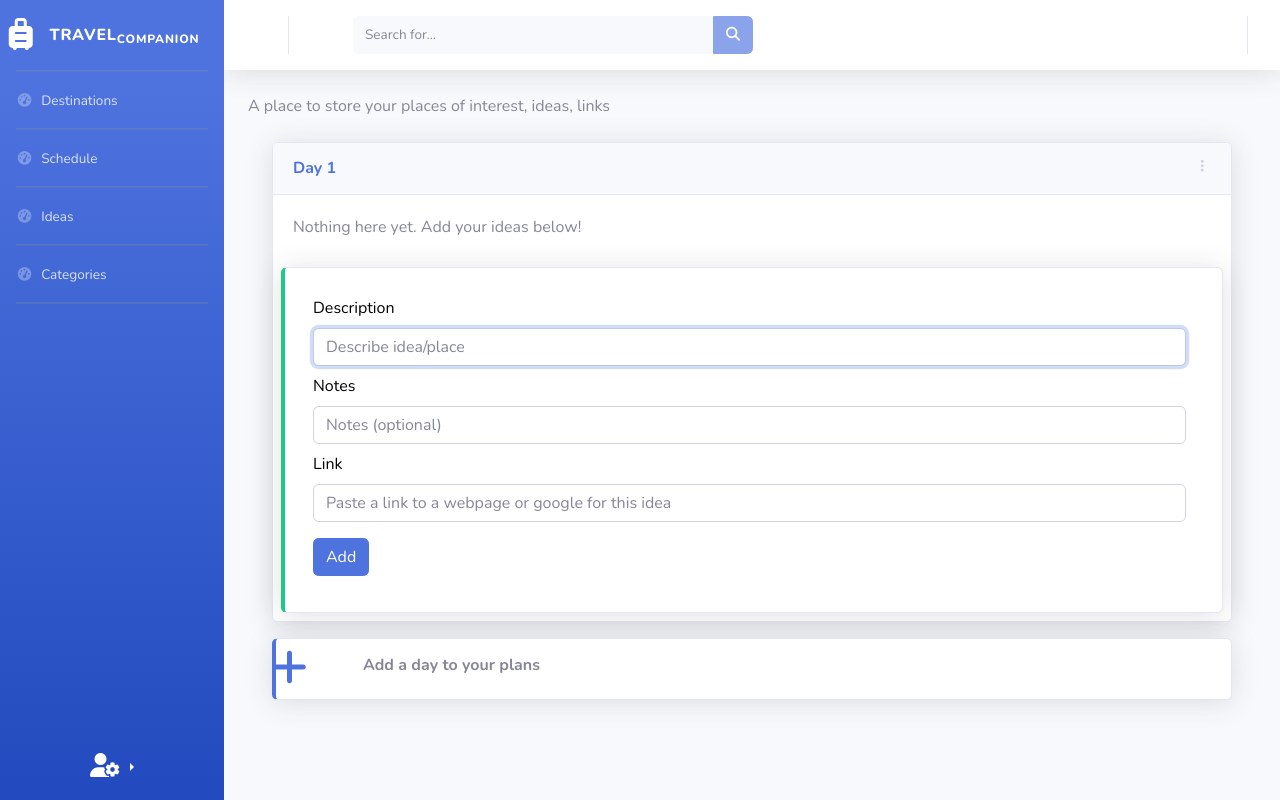
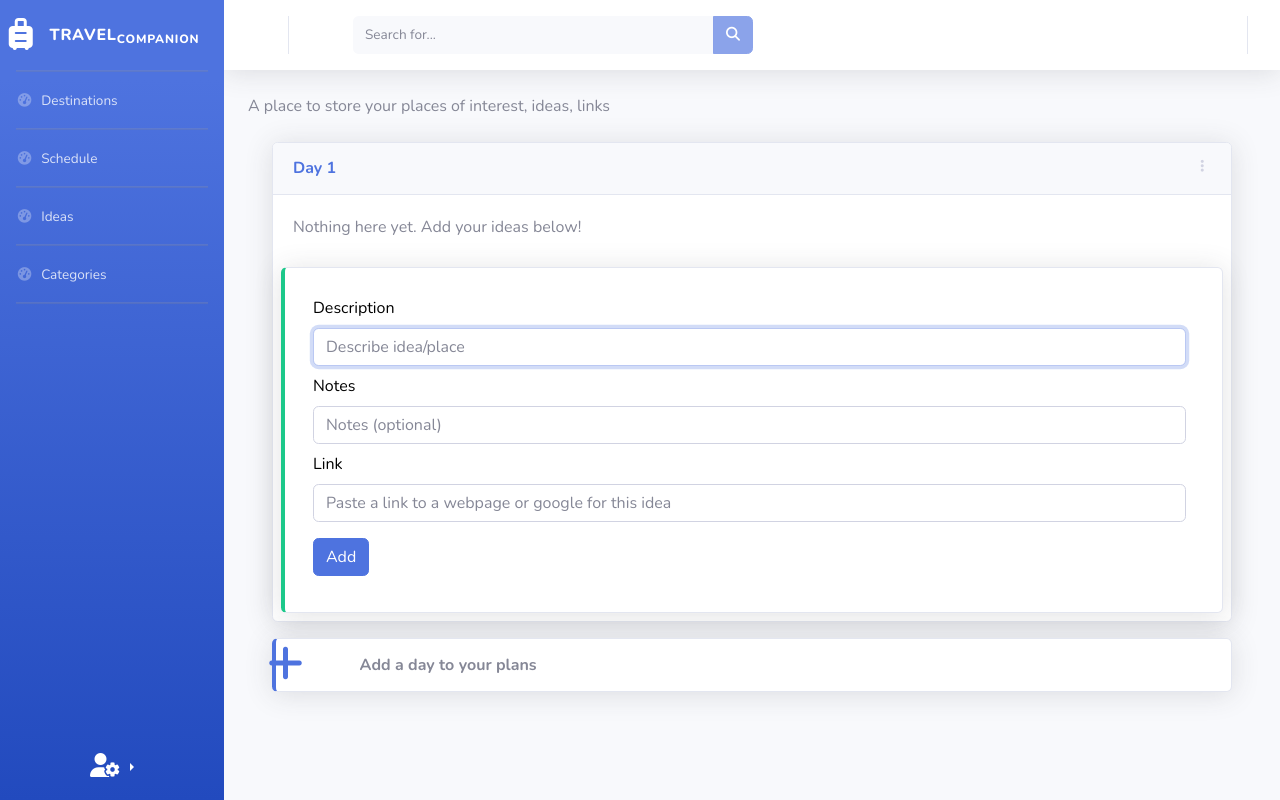
Before and after one commit to Hevsy/Travel-Companion, a Flask app: template app/templates/ideas.html in a window 1280 px wide. Run offline with Flask 3, Linux system fonts and the light colour scheme; the template is opened without the code that fills it, so the values that code supplies are empty; some libraries are stand-ins or nearby versions.

Commit message:
ideas.html looks okeish

```diff
--- a/app/templates/ideas.html
+++ b/app/templates/ideas.html
@@ -54,7 +54,7 @@ Ideas
             <div class="card-body">
                 {% for item in group %}
                 <div class="card shadow-sm btn2 btn-light no-gutters align-content-start m-1 p-1">
-                    <div class="row ">
+                    <div class="row align-items-center">
                         <div class="col my-1 font-weight-bold text-gray-800">{{ item['description'] or ''}}
                         </div>
                         <div class="col my-1 small text-gray-600">{{ item['notes'] or ''}}</div>
@@ -74,14 +74,14 @@ Ideas
                 </div>
                 {% endfor %}
                 <div class="col">
-                    <div class="row">
+                    <div class="row align-items-center">
                         <a href="#"
-                            class="btn col-auto btn-light btn-sm card border-left-primary shadow my-1 mx-1 p-1 align-self-start">
+                            class="btn col-auto btn-light btn-sm card border-left-success shadow my-1 mx-1 p-1 align-self-start">
                             <div class="card-body py-1 pl-1">
                                 <div class="row no-gutters align-items-center justify-content-start">
                                     <div class="col-auto align-items-center mr-4 mx-2">
                                         <div class="row h1 font-weight-bold text-primary text-capitalize mb-1">
-                                            <div class="fa-solid fa-plus fa-2xs"></div>
+                                            <div class="text-success fa-solid fa-plus fa-2xs"></div>
                                         </div>
                                     </div>
                                     <div class="col-auto align-self-start">
@@ -157,14 +157,14 @@ Ideas
 <div class="col">
     <!-- Card-button for adding a day -->
     <a href="#" class="btn btn-light btn-lg card border-left-primary shadow my-3 justify-content-start p-0">
-        <div class="card-body p-1">
-            <div class="row no-gutters align-items-center justify-content-start align-self-start">
+        <div class="card-body p-0 align-items-center">
+            <div class="row no-gutters align-items-center justify-content-start align-self-start p-0">
                 <div class="col-1 align-items-center mr-0 p-0">
                     <div class="row p-0 h1 font-weight-bold text-primary text-capitalize mb-1">
                         <div class="p-1 text-xl-left fa-solid fa-plus fa-l"></div>
                     </div>
                 </div>
-                <div class="col h6 align-items-center justify-content-start p-1">
+                <div class="col h6 align-items-center justify-content-start p-1 m-0">
                     <div class="row ml-0 text-md-left m-0 p-0 font-weight-bold align-self-center text-gray-600">Add a day to your plans
                     </div>
                 </div>
```
